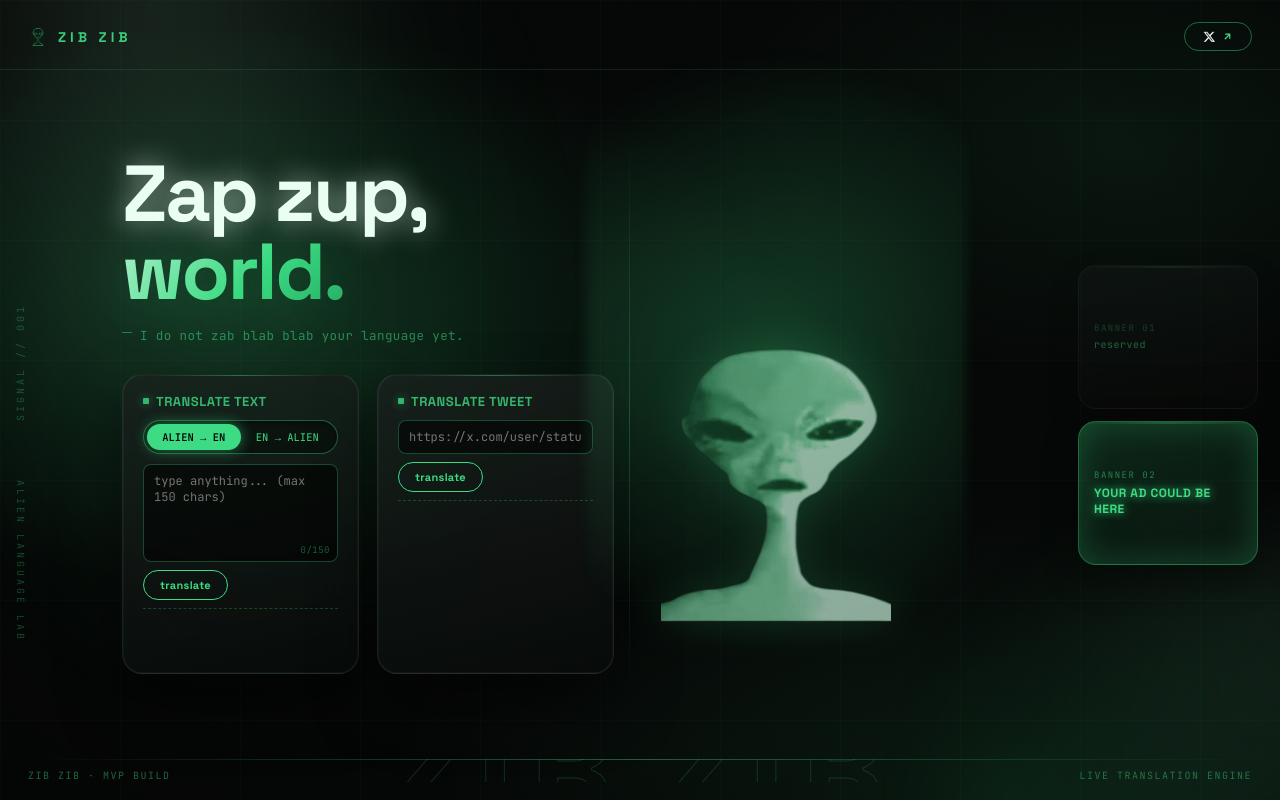
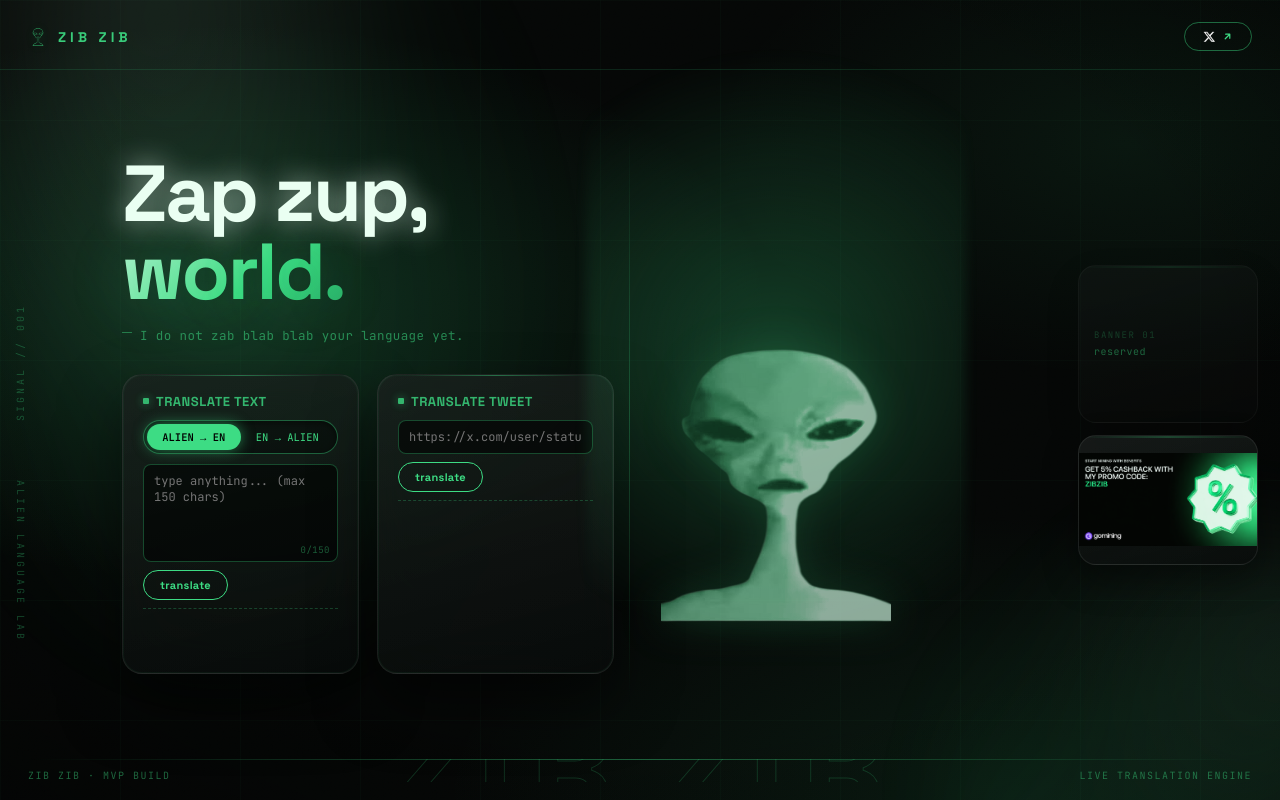
Before and after one commit to manofthemooon/zibzib, a React (Vite) app in the folder landing/web/: page / in a window 1280 px wide. Built offline with nearby package versions, Linux system fonts and the light colour scheme; the HTML template or start-up script is replaced by a standard one; a web font is replaced by a local one.

Commit message:
Add real cashback ad banner linking to gomining.com referral
Replaces the "your ad could be here" house-ad placeholder with the
actual GoMining 5% cashback banner (promo code ZIBZIB), linking out to
https://gomining.com/?ref=ZIBZIB in a new tab.

```diff
--- a/landing/web/src/components/Rail.jsx
+++ b/landing/web/src/components/Rail.jsx
@@ -5,10 +5,18 @@ export default function Rail() {
         <div className="slot-label">banner 01</div>
         <div>reserved</div>
       </div>
-      <div className="banner house-ad">
-        <div className="slot-label">banner 02</div>
-        <div className="headline-sm">YOUR AD COULD BE HERE</div>
-      </div>
+      <a
+        className="banner banner--ad"
+        href="https://gomining.com/?ref=ZIBZIB"
+        target="_blank"
+        rel="noopener noreferrer"
+      >
+        <img
+          src="/ad-cashback-zibzib.png"
+          alt="Get 5% cashback with promo code ZIBZIB"
+          className="banner-img"
+        />
+      </a>
     </div>
   );
 }
--- a/landing/web/src/style.css
+++ b/landing/web/src/style.css
@@ -687,6 +687,16 @@ input[type=text] { flex: 0 0 auto; }
   margin-bottom: 4px;
   text-transform: uppercase;
 }
+.banner--ad {
+  padding: 0;
+  display: block;
+}
+.banner-img {
+  display: block;
+  width: 100%;
+  height: 100%;
+  object-fit: contain;
+}
 .banner.house-ad .headline-sm {
   font-family: var(--font-display);
   font-weight: 700;
```
Also changed, not shown: landing/web/public/ad-cashback-zibzib.png (added).
